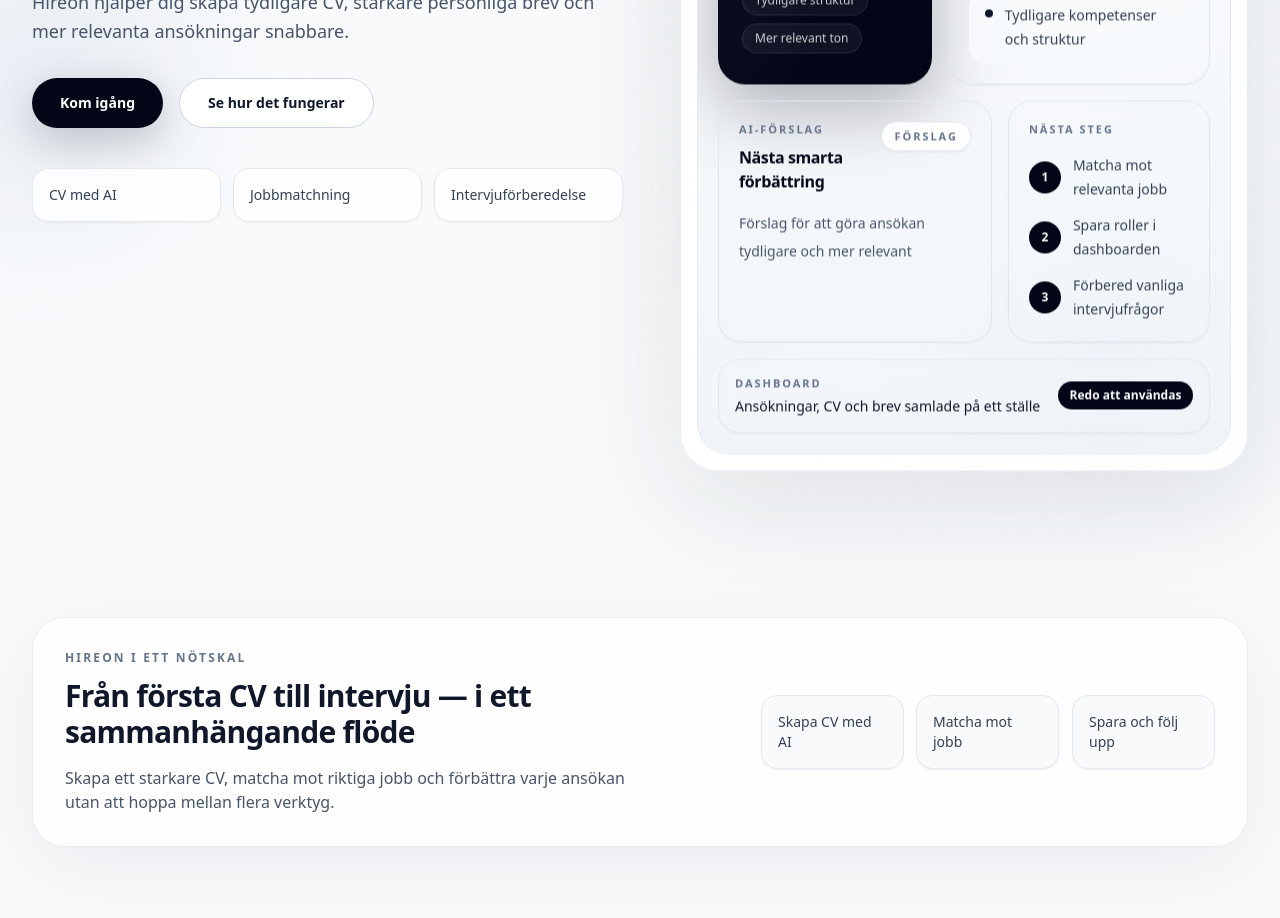
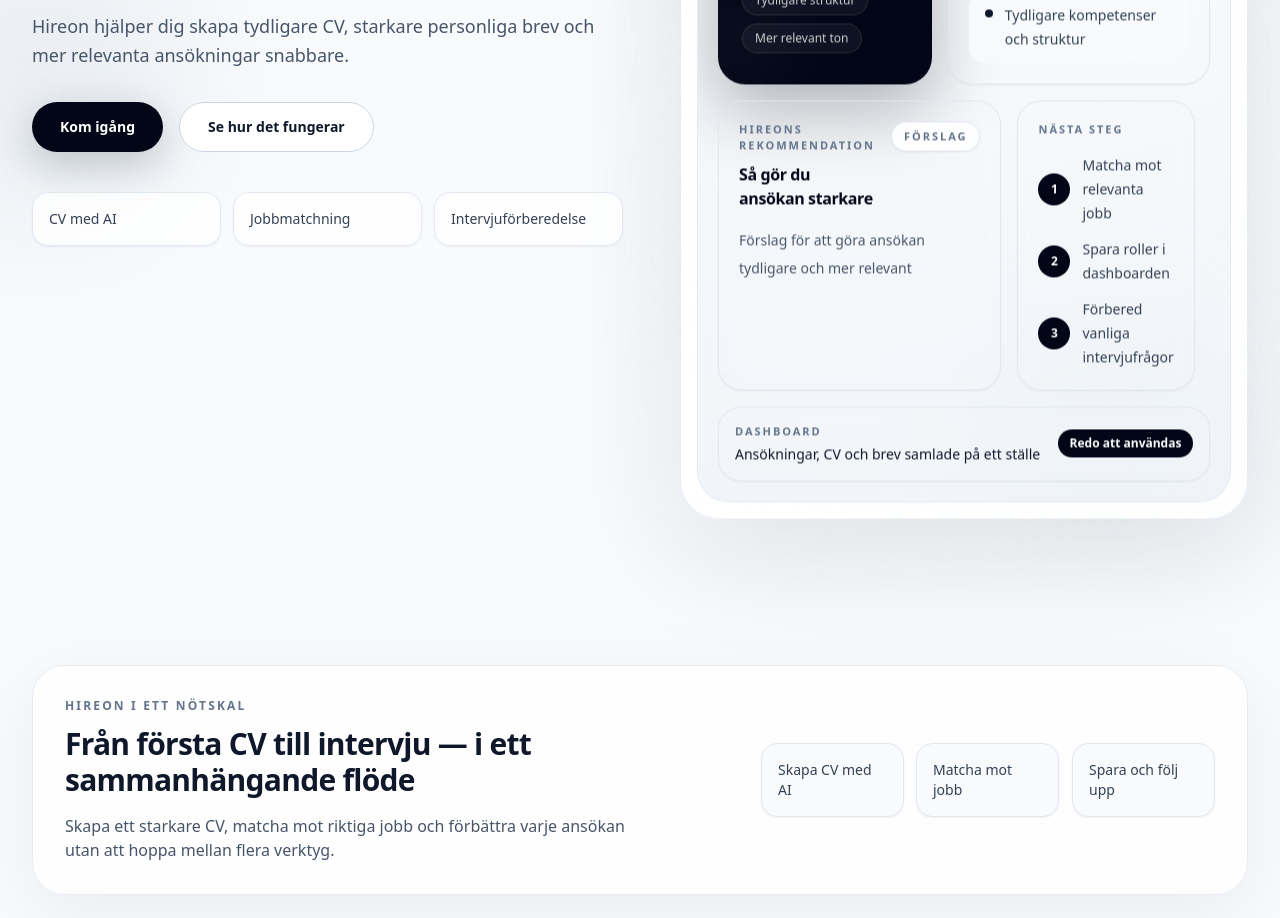
Before and after one commit to lukasgustvssons-cmd/CV, a Next.js app: page / in a window 1280 px wide. Shown: the part 960-1878 px from the top of the page. Built offline with nearby package versions, Linux system fonts and the light colour scheme; no server answers.

Commit message:
Refine hero copy and improve recommendation card language

```diff
--- a/components/Hero.tsx
+++ b/components/Hero.tsx
@@ -272,10 +272,10 @@
                   <div className="flex items-start justify-between gap-4">
                     <div>
                       <p className="text-[11px] font-semibold uppercase tracking-[0.18em] text-slate-500">
-                        AI-förslag
+                        Hireons rekommendation
                       </p>
                       <p className="mt-2 text-base font-semibold tracking-tight text-slate-950">
-                        Nästa smarta förbättring
+                        Så gör du ansökan starkare
                       </p>
                     </div>
 
```
